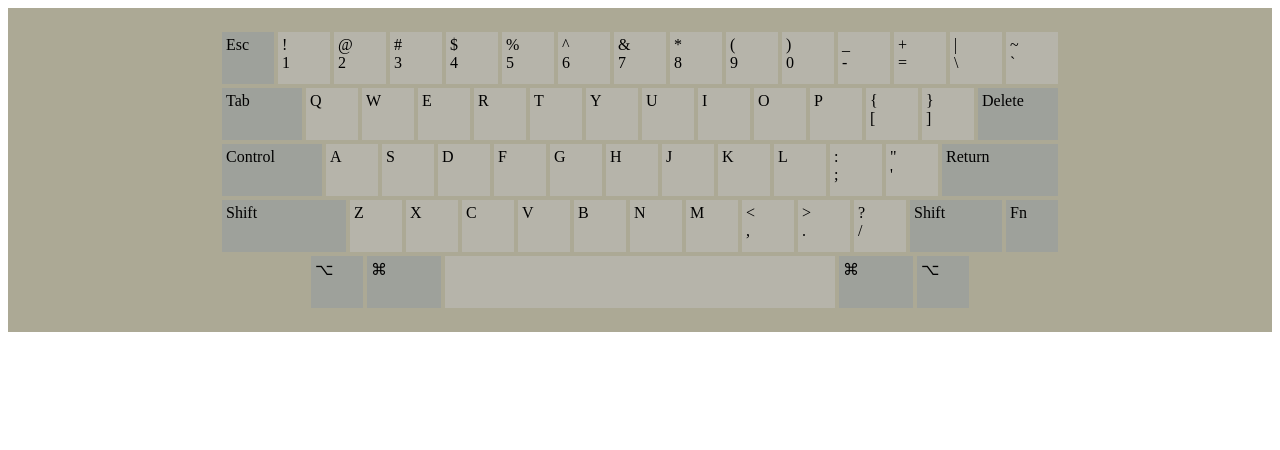
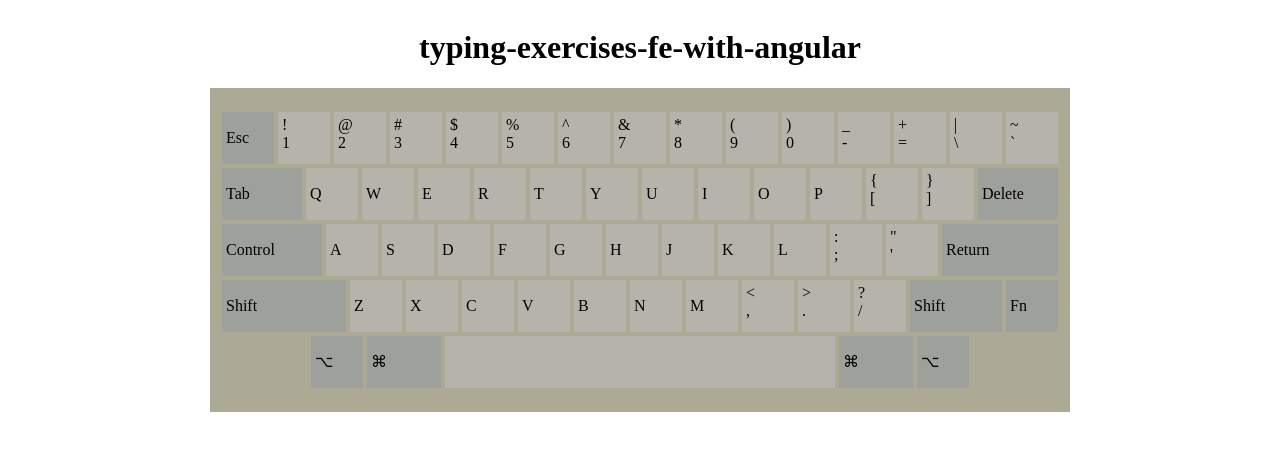
Before and after one commit to hanhan9449/typing-exercises-fe-with-angular, an Angular app: page / in a window 1280 px wide. Shown: the top 450 px of the page. Built offline with nearby package versions, Linux system fonts and the light colour scheme.

Commit message:
feat: 修改样式

```diff
--- a/src/app/app.component.css
+++ b/src/app/app.component.css
@@ -0,0 +1,7 @@
+.main {
+  display: flex;
+  flex-direction: column;
+  align-items: center;
+}
+.title {
+}
--- a/src/app/app.component.html
+++ b/src/app/app.component.html
@@ -1 +1,6 @@
-<app-keyboard></app-keyboard>
+<main class="main">
+
+
+  <h1 class="title">typing-exercises-fe-with-angular</h1>
+  <app-keyboard></app-keyboard>
+</main>
--- a/src/app/keyboard-item/keyboard-item.component.css
+++ b/src/app/keyboard-item/keyboard-item.component.css
@@ -8,3 +8,8 @@
 .milk-white {
   background-color: var(--hhkb-keyboard-key-milk-white-color);
 }
+
+.one-line {
+  display: flex;
+  align-items: center;
+}
--- a/src/app/keyboard-item/keyboard-item.component.html
+++ b/src/app/keyboard-item/keyboard-item.component.html
@@ -1,4 +1,4 @@
-<div [ngClass]="['container', getColor()]" [style.width.px]="getWidth()"
+<div [class]=" getColor()" [ngClass]="{'one-line':!shouldShowLine2(), 'container': true  }" [style.width.px]="getWidth()"
      [style.height.px]="getHeight()">
   <div>{{line1}}</div>
   <div *ngIf="shouldShowLine2()">{{line2}}</div>
```
